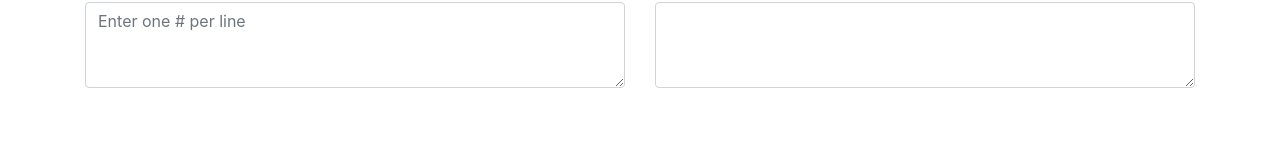
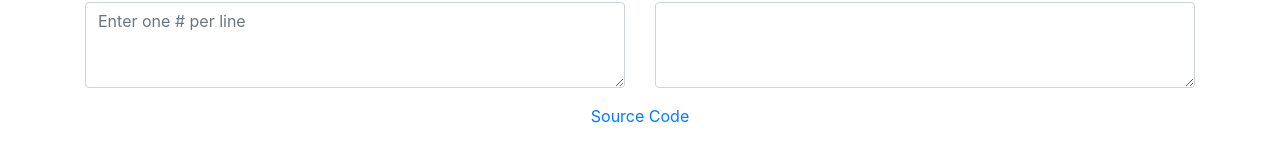
Before and after one commit to joshm21/reformat-phone-numbers, a plain HTML site: page index.html in a window 1280 px wide. Shown: the part 100-262 px from the top of the page. Drawn offline with nearby package versions, Linux system fonts and the light colour scheme.

Commit message:
Update index.html

```diff
--- a/index.html
+++ b/index.html
@@ -27,6 +27,8 @@
           </div>
         </div>
       </div>
+      <a href="https://github.com/josh-meinders/reformat-phone-numbers">Source Code</a>
+
     </div>
 
     <script>
```
